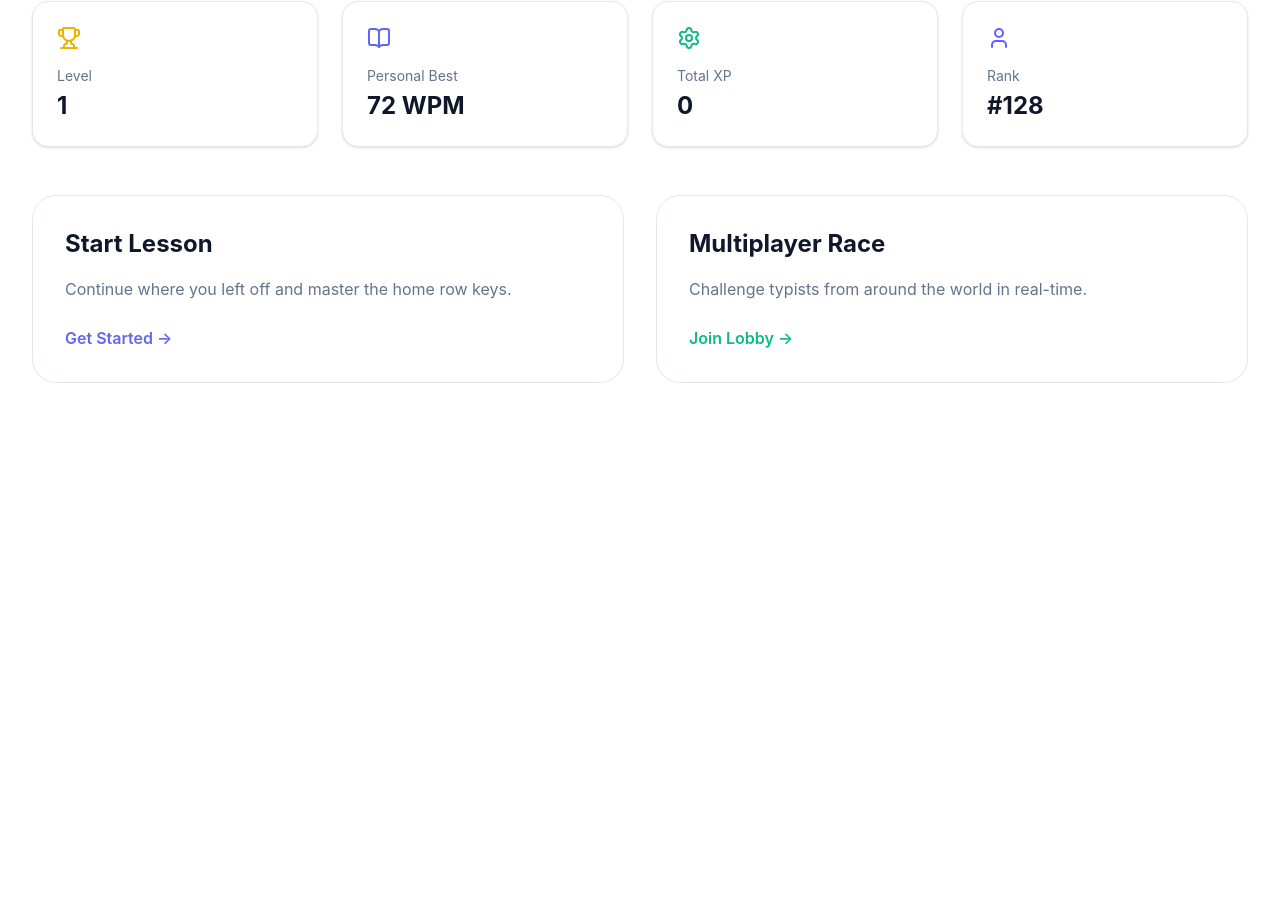
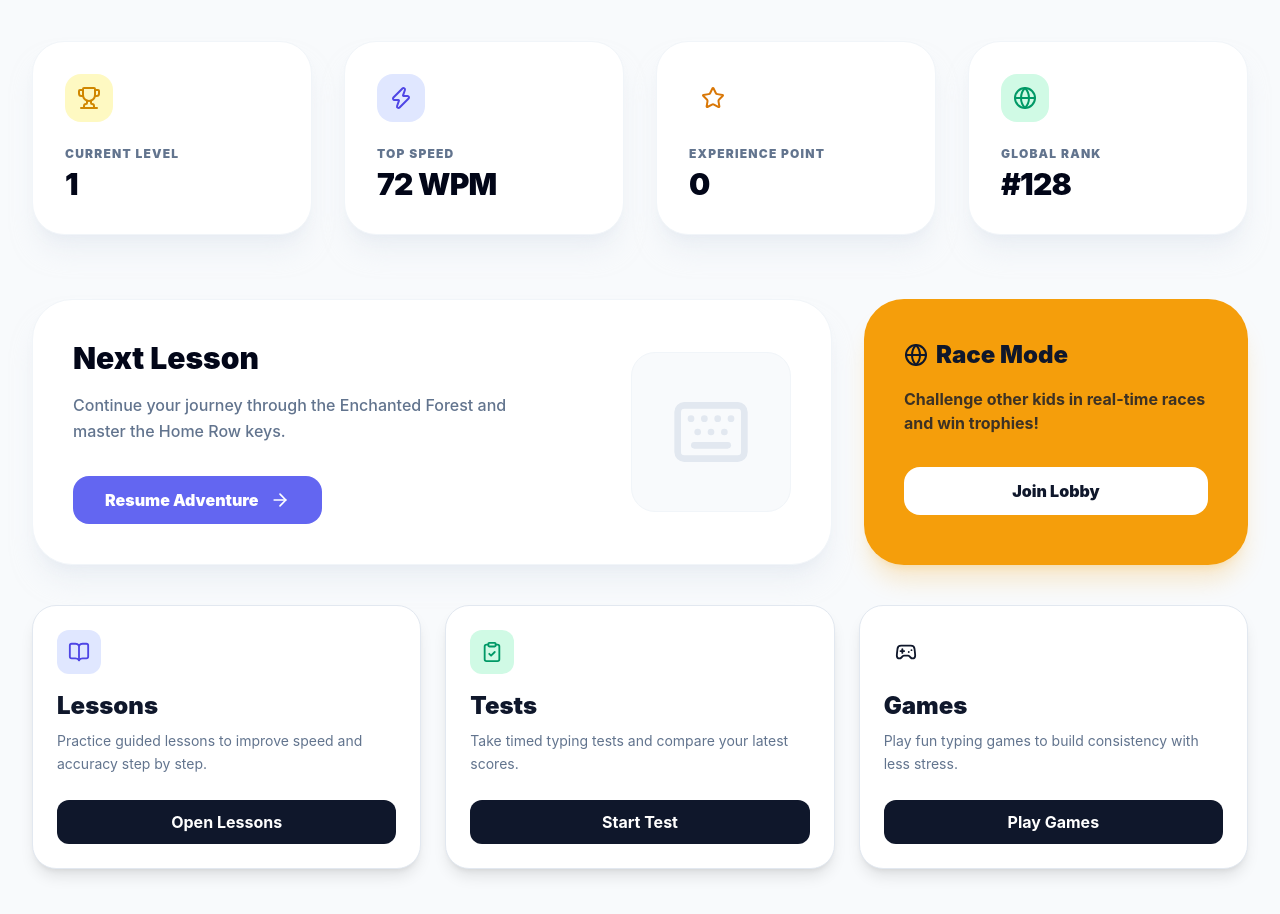
Before and after one commit to boniyeamincse/typeingkid, a React app in the folder frontend/: page /dashboard in a window 1280 px wide. Shown: the part 220-1134 px from the top of the page. Before the commit the page ends 800 px from the top, so only its background shows below. Built offline with nearby package versions, Linux system fonts and the light colour scheme; sample sign-in values are in the browser's storage; the HTML template or start-up script is replaced by a standard one.

Commit message:
feat: add Lessons, Tests, and Games option boxes to dashboard

```diff
--- a/frontend/src/pages/Dashboard.jsx
+++ b/frontend/src/pages/Dashboard.jsx
@@ -1,61 +1,127 @@
 import { useSelector } from 'react-redux';
 import { motion } from 'framer-motion';
-import { Trophy, BookOpen, Settings, User } from 'lucide-react';
+import { Trophy, Zap, Star, Globe, ArrowRight, Keyboard, BookOpen, ClipboardCheck, Gamepad2 } from 'lucide-react';
 import Navbar from '../components/layout/Navbar';
 
 const Dashboard = () => {
   const { user } = useSelector((state) => state.auth);
 
   return (
-    <div className="min-h-screen bg-white text-slate-800">
+    <div className="min-h-screen bg-slate-50 text-slate-900 selection:bg-primary-500/20">
       <Navbar />
 
       <main className="max-w-7xl mx-auto px-4 sm:px-6 lg:px-8 py-12">
         <motion.div
            initial={{ opacity: 0, y: 20 }}
            animate={{ opacity: 1, y: 0 }}
-           className="mb-8"
+           className="mb-10"
         >
-          <h1 className="text-4xl font-bold mb-2 text-slate-900">Hello, {user?.display_name}! 👋</h1>
-          <p className="text-slate-500 text-lg">Ready to improve your typing speed today?</p>
+          <span className="text-secondary-600 font-black uppercase tracking-widest text-xs mb-2 block">
+            Student Dashboard
+          </span>
+          <h1 className="text-4xl md:text-5xl font-black mb-2 text-slate-950">
+            Welcome back, <span className="text-primary-600">{user?.display_name}</span>! 👋
+          </h1>
+          <p className="text-slate-500 text-lg font-medium">Ready to smash your typing records today?</p>
         </motion.div>
 
         {/* Stats Grid */}
-        <div className="grid grid-cols-1 md:grid-cols-2 lg:grid-cols-4 gap-6 mb-12">
+        <div className="grid grid-cols-1 md:grid-cols-2 lg:grid-cols-4 gap-8 mb-16">
           {[
-            { label: 'Level', value: user?.level || 1, icon: Trophy, color: 'text-yellow-500' },
-            { label: 'Personal Best', value: '72 WPM', icon: BookOpen, color: 'text-primary-500' },
-            { label: 'Total XP', value: user?.xp || 0, icon: Settings, color: 'text-accent-500' },
-            { label: 'Rank', value: '#128', icon: User, color: 'text-indigo-500' },
+            { label: 'Current Level', value: user?.level || 1, icon: Trophy, color: 'bg-yellow-100 text-yellow-600' },
+            { label: 'Top Speed', value: '72 WPM', icon: Zap, color: 'bg-primary-100 text-primary-600' },
+            { label: 'Experience Point', value: user?.xp || 0, icon: Star, color: 'bg-secondary-100 text-secondary-600' },
+            { label: 'Global Rank', value: '#128', icon: Globe, color: 'bg-emerald-100 text-emerald-600' },
           ].map((stat, i) => (
             <motion.div
               key={stat.label}
-              initial={{ opacity: 0, scale: 0.9 }}
-              animate={{ opacity: 1, scale: 1 }}
+              initial={{ opacity: 0, y: 20 }}
+              animate={{ opacity: 1, y: 0 }}
               transition={{ delay: i * 0.1 }}
-              className="bg-white border border-slate-200 p-6 rounded-2xl shadow-sm"
+              className="bg-white border border-slate-100 p-8 rounded-[2rem] shadow-xl shadow-slate-200/50 hover:scale-105 transition-transform cursor-default"
             >
-              <div className={`${stat.color} mb-4`}>
+              <div className={`${stat.color} w-12 h-12 rounded-2xl flex items-center justify-center mb-6`}>
                 <stat.icon size={24} />
               </div>
-              <div className="text-slate-500 text-sm mb-1">{stat.label}</div>
-              <div className="text-2xl font-bold text-slate-900">{stat.value}</div>
+              <div className="text-slate-500 text-xs font-black uppercase tracking-widest mb-1">{stat.label}</div>
+              <div className="text-3xl font-black text-slate-950 tracking-tight">{stat.value}</div>
             </motion.div>
           ))}
         </div>
 
-        {/* Placeholder for Quick Actions */}
-        <div className="grid grid-cols-1 md:grid-cols-2 gap-8">
-          <div className="bg-white border border-slate-200 p-8 rounded-3xl group cursor-pointer hover:border-primary-500/40 hover:shadow-md transition-all">
-            <h3 className="text-2xl font-bold mb-4 text-slate-900">Start Lesson</h3>
-            <p className="text-slate-500 mb-6 leading-relaxed">Continue where you left off and master the home row keys.</p>
-            <div className="text-primary-500 font-semibold group-hover:translate-x-2 transition-transform">Get Started →</div>
+        {/* Quick Actions */}
+        <div className="grid grid-cols-1 lg:grid-cols-12 gap-8">
+          <div className="lg:col-span-8 bg-white border border-slate-100 p-10 rounded-[2.5rem] shadow-xl shadow-slate-200/50 group cursor-pointer hover:border-primary-300 transition-all">
+            <div className="flex flex-col md:flex-row md:items-center justify-between gap-8">
+              <div>
+                <h3 className="text-3xl font-black mb-4 text-slate-950">Next Lesson</h3>
+                <p className="text-slate-500 mb-8 max-w-md leading-relaxed font-medium">Continue your journey through the Enchanted Forest and master the Home Row keys.</p>
+                <div className="inline-flex items-center gap-3 bg-primary-500 text-white px-8 py-3 rounded-2xl font-black group-hover:bg-primary-600 transition-colors">
+                  Resume Adventure <ArrowRight size={20} />
+                </div>
+              </div>
+              <div className="w-40 h-40 bg-slate-50 rounded-3xl flex items-center justify-center border border-slate-100">
+                <Keyboard size={80} className="text-slate-200" />
+              </div>
+            </div>
           </div>
-          <div className="bg-white border border-slate-200 p-8 rounded-3xl group cursor-pointer hover:border-accent-500/40 hover:shadow-md transition-all">
-            <h3 className="text-2xl font-bold mb-4 text-slate-900">Multiplayer Race</h3>
-            <p className="text-slate-500 mb-6 leading-relaxed">Challenge typists from around the world in real-time.</p>
-            <div className="text-accent-500 font-semibold group-hover:translate-x-2 transition-transform">Join Lobby →</div>
+
+          <div className="lg:col-span-4 bg-secondary-500 p-10 rounded-[2.5rem] shadow-xl shadow-secondary-500/20 group cursor-pointer hover:bg-secondary-600 transition-all text-slate-900">
+            <h3 className="text-2xl font-black mb-4 flex items-center gap-2">
+              <Globe size={24} /> Race Mode
+            </h3>
+            <p className="mb-8 font-bold text-slate-900/80">Challenge other kids in real-time races and win trophies!</p>
+            <div className="bg-white text-slate-900 py-3 rounded-2xl font-black text-center group-hover:scale-105 transition-transform">
+              Join Lobby
+            </div>
           </div>
+        </div>
+
+        {/* Main Option Boxes */}
+        <div className="mt-10 grid grid-cols-1 md:grid-cols-3 gap-6">
+          {[
+            {
+              title: 'Lessons',
+              description: 'Practice guided lessons to improve speed and accuracy step by step.',
+              icon: BookOpen,
+              color: 'bg-primary-100 text-primary-600',
+              action: 'Open Lessons',
+            },
+            {
+              title: 'Tests',
+              description: 'Take timed typing tests and compare your latest scores.',
+              icon: ClipboardCheck,
+              color: 'bg-emerald-100 text-emerald-600',
+              action: 'Start Test',
+            },
+            {
+              title: 'Games',
+              description: 'Play fun typing games to build consistency with less stress.',
+              icon: Gamepad2,
+              color: 'bg-secondary-100 text-secondary-700',
+              action: 'Play Games',
+            },
+          ].map((option, i) => (
+            <motion.div
+              key={option.title}
+              initial={{ opacity: 0, y: 14 }}
+              animate={{ opacity: 1, y: 0 }}
+              transition={{ delay: 0.15 + i * 0.08 }}
+              className="bg-white border border-slate-200 rounded-3xl p-6 shadow-lg hover:shadow-xl hover:-translate-y-1 transition-all"
+            >
+              <div className={`w-11 h-11 rounded-xl flex items-center justify-center mb-4 ${option.color}`}>
+                <option.icon size={22} />
+              </div>
+              <h3 className="text-2xl font-black text-slate-900 mb-2">{option.title}</h3>
+              <p className="text-slate-500 text-sm leading-relaxed mb-6">{option.description}</p>
+              <button
+                type="button"
+                className="w-full bg-slate-900 text-white py-2.5 rounded-xl font-bold hover:bg-black transition-colors"
+              >
+                {option.action}
+              </button>
+            </motion.div>
+          ))}
         </div>
       </main>
     </div>
```
